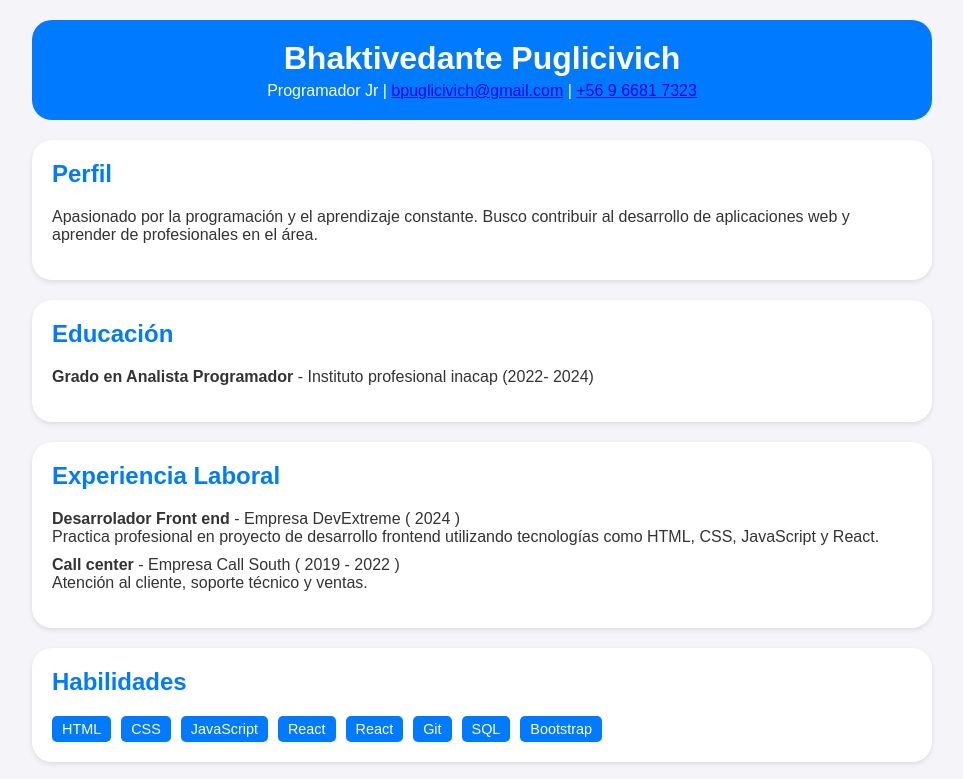
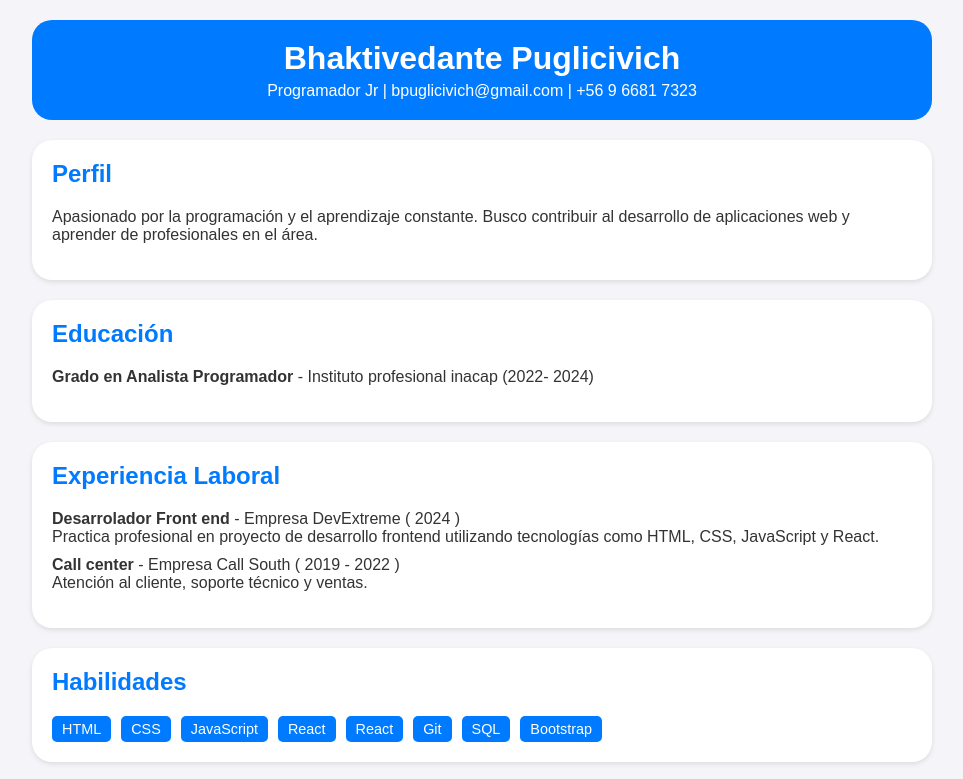
Before and after one commit to Bpuglicivich1999/CV-Bhaktivedante-Puglicivich, a plain HTML site: page index.html in a window 1280 px wide. Shown: the top 779 px of the page, without its empty margins (158-1121 px from the left). Drawn offline with Linux system fonts and the light colour scheme.

Commit message:
Cuarto Push

```diff
--- a/index.css
+++ b/index.css
@@ -27,6 +27,10 @@ header h1 {
 
 header p {
     margin: 5px 0 0;
+}
+header a {
+    color: white;
+    text-decoration: none;
 }
 
 section {
```
